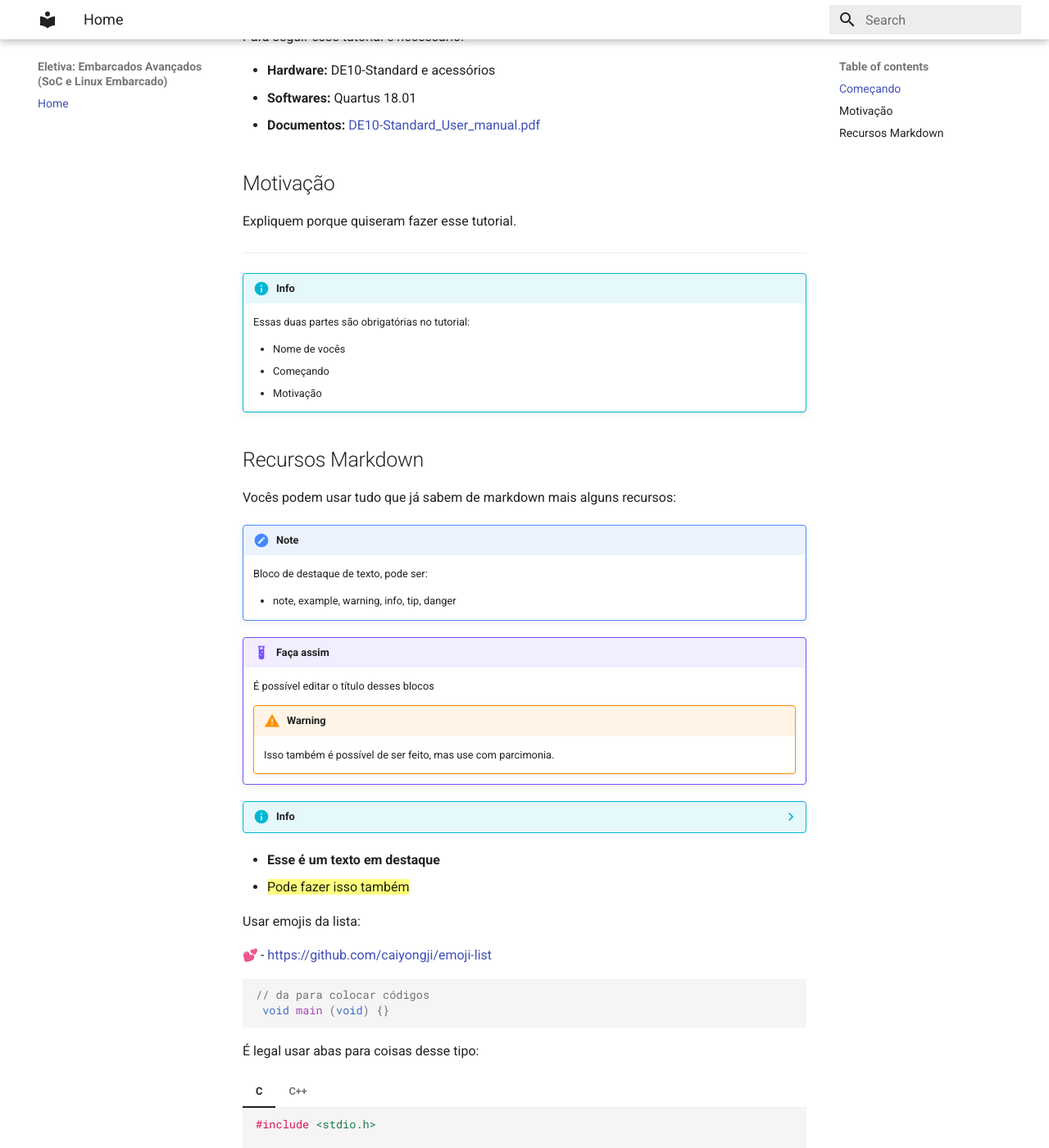
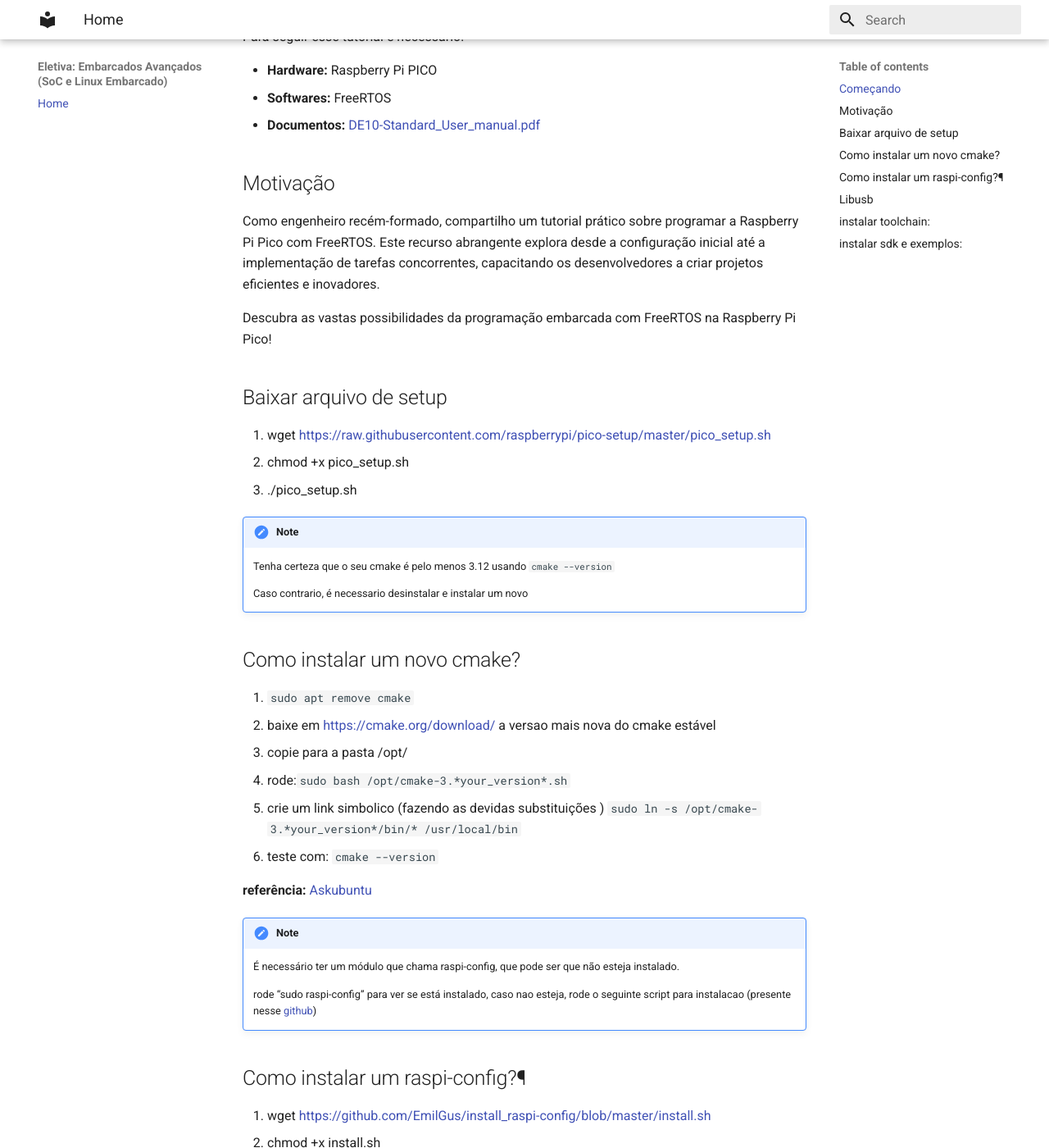
Before and after one commit to danielminson/Tutorial_freertos_pi_pico, an MkDocs documentation site: the page built from docs-src/index.md, in a window 1280 px wide and 1400 px high, scrolled down 399 px. Shown: the whole window at 82% size. Built offline with MkDocs 1.6.1 and Material for MkDocs 9.7.7, drawn with Linux system fonts in a browser that asks for light colours; emoji names are drawn with the system emoji font; some of the changed text lies outside the part shown.

Commit message:
Update index.md

```diff
--- a/docs-src/index.md
+++ b/docs-src/index.md
@@ -1,22 +1,99 @@
 # Coloque aqui o nome do tutorial de vocês
 
-- **Alunes:** .../ ... /...
+- **Alunes:** Daniel Minson Pucciariello
 - **Curso:** Engenharia da Computação
-- **Semestre:** 9
-- **Contato:** corsiferrao@gmail.com
-- **Ano:** 2020
+- **Semestre:** 10
+- **Contato:** danielp6@al.insper.edu.br
+- **Ano:** 2023
 
 ## Começando
 
 Para seguir esse tutorial é necessário:
 
-- **Hardware:** DE10-Standard e acessórios
-- **Softwares:** Quartus 18.01
+- **Hardware:** Raspberry Pi PICO
+- **Softwares:** FreeRTOS
 - **Documentos:** [DE10-Standard_User_manual.pdf](https://github.com/Insper/DE10-Standard-v.1.3.0-SystemCD/tree/master/Manual)
 
 ## Motivação
+Como engenheiro recém-formado, compartilho um tutorial prático sobre programar a Raspberry Pi Pico com FreeRTOS. Este recurso abrangente explora desde a configuração inicial até a implementação de tarefas concorrentes, capacitando os desenvolvedores a criar projetos eficientes e inovadores.
 
-Expliquem porque quiseram fazer esse tutorial.
+Descubra as vastas possibilidades da programação embarcada com FreeRTOS na Raspberry Pi Pico!
+
+## Baixar arquivo de setup
+1. wget https://raw.githubusercontent.com/raspberrypi/pico-setup/master/pico_setup.sh
+2. chmod +x pico_setup.sh
+3. ./pico_setup.sh
+
+
+!!! note
+    Tenha certeza que o seu cmake é pelo menos 3.12 usando `cmake --version`
+
+    Caso contrario, é necessario desinstalar e instalar um novo
+
+
+## Como instalar um novo cmake?
+1. `sudo apt remove cmake`
+2. baixe em https://cmake.org/download/ a versao mais nova do cmake estável
+3. copie para a pasta /opt/
+4. rode:`sudo bash /opt/cmake-3.*your_version*.sh`
+5. crie um link simbolico (fazendo as devidas substituições ) `sudo ln -s /opt/cmake-3.*your_version*/bin/* /usr/local/bin`
+6. teste com: `cmake --version`
+
+
+**referência:** [Askubuntu](https://askubuntu.com/questions/829310/how-to-upgrade-cmake-in-ubuntu)
+
+
+!!! note
+    É necessário ter um módulo que chama raspi-config, que pode ser que não esteja instalado.
+
+    rode “sudo raspi-config” para ver se está instalado, caso nao esteja, rode o seguinte script para instalacao (presente nesse [github](https://github.com/EmilGus/install_raspi-config))
+
+## Como instalar um raspi-config?¶
+
+1. wget https://github.com/EmilGus/install_raspi-config/blob/master/install.sh
+2. chmod +x install.sh
+3. ./install.sh
+
+**referência**: [Rootsaid](https://rootsaid.com/raspi-config-install-setup-in-any-raspberry-pi-linux-os/)
+
+## Libusb
+- muito provavelmente você vai ter que instalar essa biblioteca:
+
+`sudo apt-get install libusb-1.0-0-dev`
+
+!!! warning
+    obs: se aparecer um erro, vc precisa apagar a pasta onde vc estava rodando o setup antes de rodar pico_setup.sh novamente
+
+## instalar toolchain:
+
+sudo apt update
+sudo apt install cmake gcc-arm-none-eabi libnewlib-arm-none-eabi build-essential
+
+## instalar sdk e exemplos:
+
+1. git clone https://github.com/raspberrypi/pico-sdk.git --branch master
+
+2. cd pico-sdk
+
+3. git submodule update --init
+
+4. cd ..
+
+5. git clone https://github.com/raspberrypi/pico-examples.git --branch master
+
+# **Compilação**
+Para realizar a compilaçao, o sdk precisa estar com o export path configurado.
+
+Isso pode ser feito configurando uma variavel no bash_rc ou de forma manual todas as vezes que você abrir o terminal.
+
+
+`export PICO_SDK_PATH=/media/soc/rtos_pico_infra/pico-sdk`
+
+ou
+
+`gedit .bashrc e ai definir PICO_SDK_PATH=/media/soc/rtos_pico_infra/pico-sdk`
+
+1. crie uma pasta “build” dentro da pasta “pico_examples”
 
 ----------------------------------------------
 
@@ -36,12 +113,6 @@ Vocês podem usar tudo que já sabem de markdown mais alguns recursos:
 
     - note, example, warning, info, tip, danger
 
-!!! example "Faça assim"
-    É possível editar o título desses blocos
-
-    !!! warning
-        Isso também é possível de ser feito, mas
-        use com parcimonia.
 
 ??? info
     Também da para esconder o texto, usar para coisas
```
